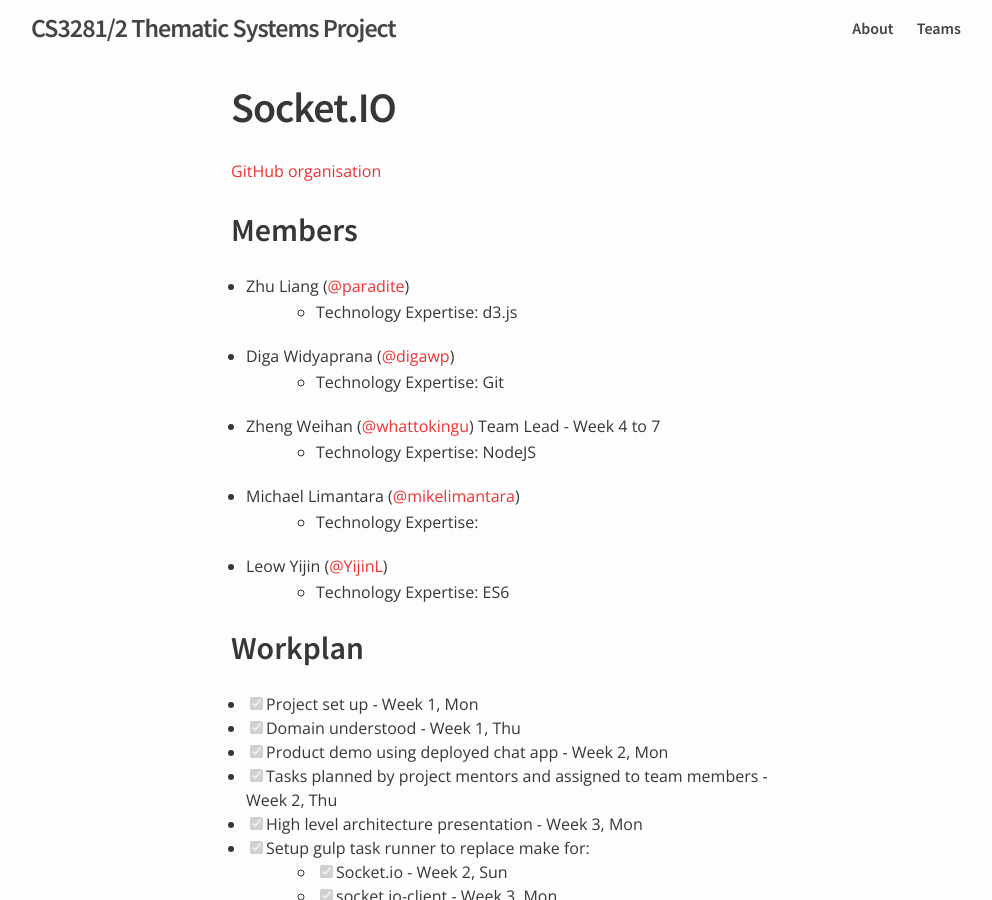
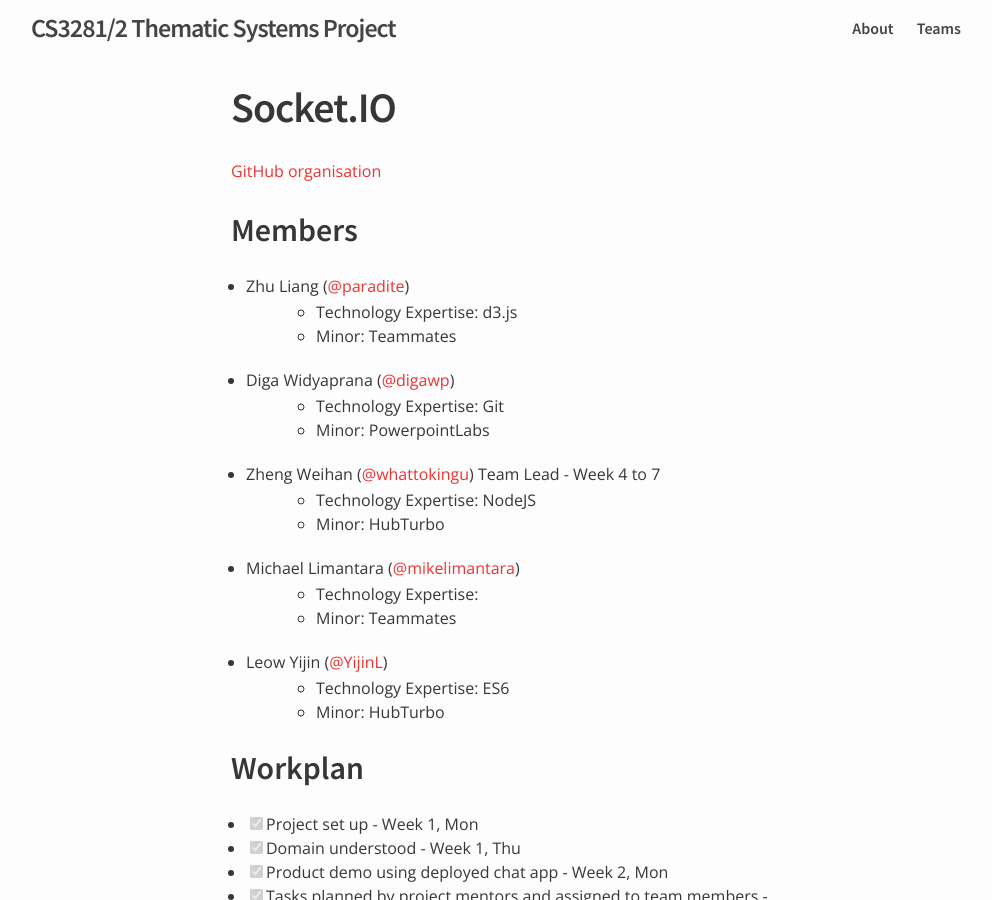
Before and after one commit to nus-oss/cs3281-AY1516S2-website, a Jekyll site: the page built from teams/socketio.md, in a window 1280 px wide and 900 px high. Shown: the whole window, without its empty margins (139-1131 px from the left). Built offline with Jekyll 4.4.1, drawn with Linux system fonts in a browser that asks for light colours.

Commit message:
Formatted minor project and tech expertise declarations

```diff
--- a/teams/socketio.md
+++ b/teams/socketio.md
@@ -9,14 +9,19 @@
 ## Members
  - Zhu Liang ([@paradite](http://paradite.com))
    - Technology Expertise: d3.js
+   - Minor: Teammates
  - Diga Widyaprana ([@digawp](http://digawp.blogspot.sg/))
    - Technology Expertise: Git
+   - Minor: PowerpointLabs
  - Zheng Weihan ([@whattokingu](http://medium.com/@whattokingu)) Team Lead - Week 4 to 7
    - Technology Expertise: NodeJS
+   - Minor: HubTurbo
  - Michael Limantara ([@mikelimantara](http://medium.com/@mikelimantara))
    - Technology Expertise:
+   - Minor: Teammates
  - Leow Yijin ([@YijinL](#TBD))
    - Technology Expertise: ES6
+   - Minor: HubTurbo
 
 
 ## Workplan
@@ -44,7 +49,7 @@
 ### Targets after Code Sprint
 * [ ] Merge pull request for gulp+webpack+babel - Week 4, Sun
 * [ ] Improve Build Process (for 1.5 release)
-  * [ ] ESLint + Gulp Task + Syntax - Week 5, Sun
+  * [x] ESLint + Gulp Task + Syntax - Week 5, Sun
   * [ ] Implement SourceMaps + Test that it is served - Week 5, Sun
   * [ ] Uglify
   * [ ] Add Sourcemaps to CDN
```
